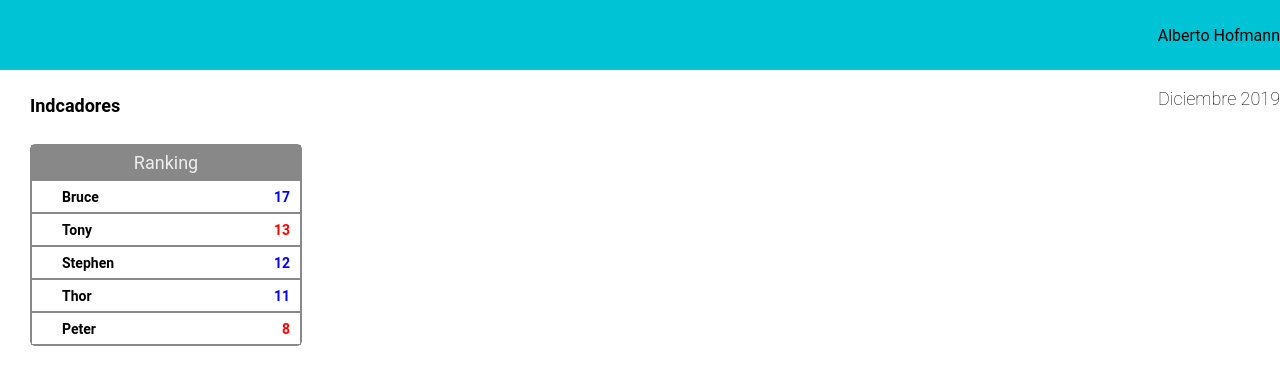
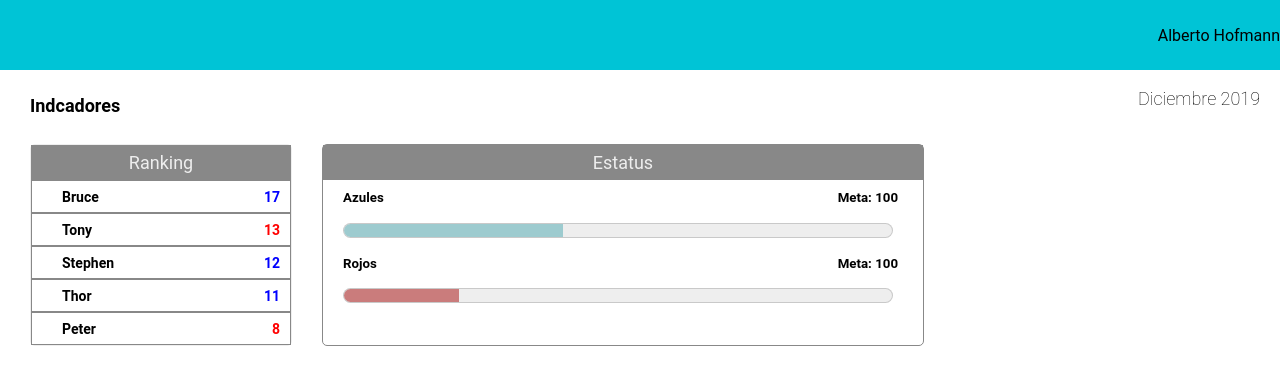
Before and after one commit to martcamila1/dev-ui-test, an Angular app: page / in a window 1280 px wide. Shown: the top 384 px of the page. Built offline with nearby package versions, Linux system fonts and the light colour scheme.

Commit message:
subo el status , con su estilo correspondiente (#3)

```diff
--- a/src/app/app.component.html
+++ b/src/app/app.component.html
@@ -32,6 +32,9 @@
    <h3 class="date">Diciembre 2019</h3>
 
   </div>
+
+  <div class="containerRankingAndStatus">
+
   <div class="containerRanking">
     <div class="titleRanking">Ranking</div>
 
@@ -44,6 +47,21 @@
 
   </div>
 
+  <div class="statuscontainer">
+   <div class="titleStatus">Estatus</div>
+
+   <div class="containerTitleBlueAndMeta">
+   <h5 class="titleBlue">Azules</h5> <h5 class="meta">Meta: 100</h5>
+  </div>
+   <meter id="meterBlue" min="0" low="100" high="25" max="100" value={{totalBlue}} optimum="20">valor 20</meter>
+   <div class="containerTitleRedAndMeta">
+   <h5 class="titleRed">Rojos</h5> <h5 class="meta">Meta: 100</h5>
+  </div>
+   <meter id="meterRed" min="0" low="100" high="25" max="100" value={{totalRed}} optimum="20">valor 20</meter>
+
+  </div>
+
+</div>
   <!-- <table class="containerRanking">
     <tr>
 
--- a/src/app/app.component.scss
+++ b/src/app/app.component.scss
@@ -63,15 +63,15 @@ ol{
 }
 .containerRanking{
   border-radius: 5px;
-  border:solid 1px $color2;
-  width: 270px;
+  border: solid 1px $color3;
+  width: 260px;
   height: 200px;
   margin-left: 30px;
   margin-top: 10px;
-  margin-right: 40px;
+  margin-right: 0px;
 }
 
-.titleRanking{
+.titleRanking  ,.titleStatus{
   background-color: #888888;
     color: #EEEEEE;
     height: 35px;
@@ -105,4 +105,52 @@ ol{
 .date{
   font-size: 18px;
   font-weight: 200;
+  margin-right: 20px
 }
+
+.containerRankingAndStatus{
+  display: flex;
+  flex-direction: row;
+
+}
+.statuscontainer{
+  height: 200px;
+  width: 600px;
+  border-radius: 5px;
+  border: solid 1px #888888;
+  margin-left: 30px;
+  margin-top: 10px;
+  margin-right: 20px;
+}
+
+#meterBlue::-webkit-meter-bar , #meterRed::-webkit-meter-bar {
+  background:$color3
+}
+
+
+#meterBlue::-webkit-meter-optimum-value{
+  background:$color4
+}
+
+#meterRed::-webkit-meter-optimum-value{
+  background:$color5
+}
+
+meter{
+  height: 30px;
+  width: 550px;
+  margin-left: 20px
+   }
+
+.titleBlue , .titleRed , .meta{
+  margin-top: 10px;
+  margin-bottom: 10px;
+  margin-left: 20px;
+  margin-right: 25px;
+}
+
+.containerTitleBlueAndMeta , .containerTitleRedAndMeta {
+  display: flex;
+  flex-direction: row;
+  justify-content: space-between;
+}
--- a/src/app/app.component.ts
+++ b/src/app/app.component.ts
@@ -6,6 +6,8 @@ import { Component } from '@angular/core';
   styleUrls: ['./app.component.scss']
 })
 export class AppComponent {
+  totalBlue = 0
+  totalRed = 0
   dataDummy = [
     {
       'name': 'Stephen',
@@ -44,4 +46,21 @@ export class AppComponent {
       return (b.value) - (a.value);
     })
 }
+ngOnInit() {
+
+  for (let i = 0; i < this.dataDummy.length; i++) {
+
+    if(this.dataDummy[i].color == 'blue'){
+
+      this.totalBlue += this.dataDummy[i].value
+
+    }
+    else if(this.dataDummy[i].color == 'red') {
+      this.totalRed += this.dataDummy[i].value
+
+    }
+
+  }
 }
+
+}
```
